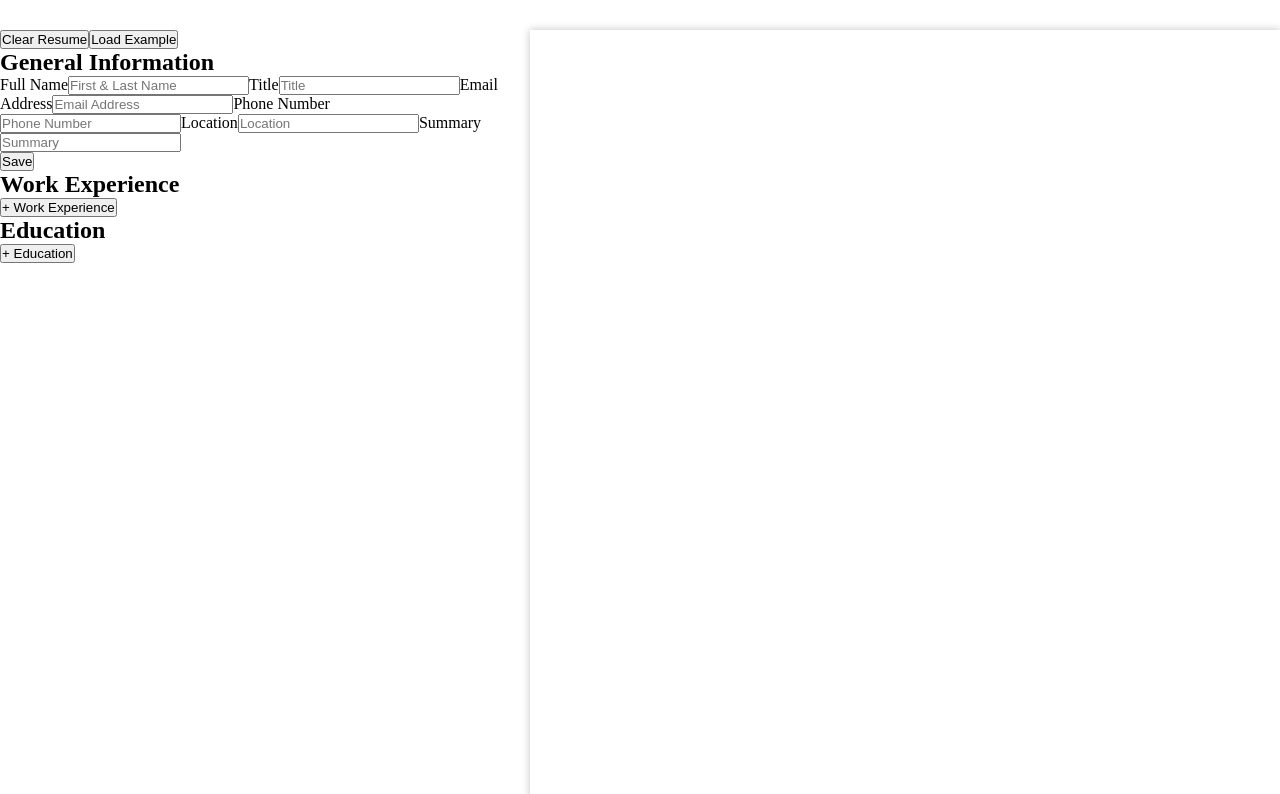
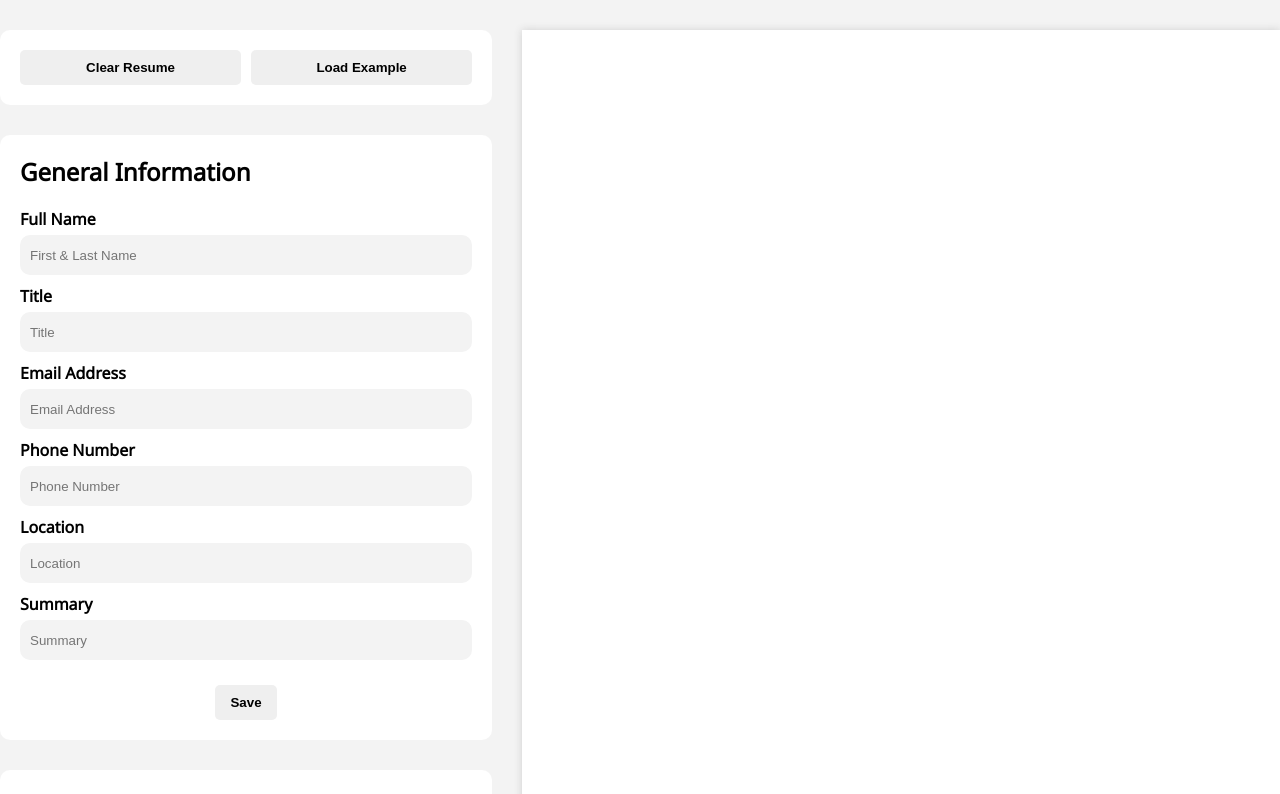
Before and after one commit to caylinvu/cv-app, a React (Vite) app: page / in a window 1280 px wide. Shown: the top 794 px of the page. Built offline with nearby package versions, Linux system fonts and the light colour scheme.

Commit message:
Style input fields

```diff
--- a/index.html
+++ b/index.html
@@ -4,6 +4,10 @@
     <meta charset="UTF-8" />
     <meta name="viewport" content="width=device-width, initial-scale=1.0" />
     <title>CV App</title>
+    <link
+      href="https://fonts.googleapis.com/css2?family=DM+Serif+Display&family=Noto+Sans&display=swap"
+      rel="stylesheet"
+    />
   </head>
   <body>
     <div id="root"></div>
--- a/src/components/Buttons.jsx
+++ b/src/components/Buttons.jsx
@@ -1,3 +1,5 @@
+import '../styles/Buttons.css';
+
 function AddButton({ handleClick, title }) {
   return (
     <button type="button" onClick={handleClick}>
--- a/src/components/InputControl.jsx
+++ b/src/components/InputControl.jsx
@@ -65,7 +65,7 @@ function InputControl({ setGeneralInfo, setWorkExp, setEducation, setNewWorkId,
   };
 
   return (
-    <div>
+    <div className="input-controls">
       <button type="button" onClick={clearResume}>
         Clear Resume
       </button>
--- a/src/components/InputExperience.jsx
+++ b/src/components/InputExperience.jsx
@@ -73,14 +73,18 @@ function InputExperience({ section, setSection, Form, title, newId, setNewId })
         <div className="input-preview">
           {section.map((obj) => {
             return (
-              <div key={obj.id}>
+              <div key={obj.id} className="entry">
                 {title == 'Education' ? <h3>{obj.school}</h3> : <h3>{obj.company}</h3>}
-                <EditButton handleClick={editExp} className={obj.id} />
-                <DeleteButton handleClick={deleteExp} className={obj.id} />
+                <div className="entry-btns">
+                  <EditButton handleClick={editExp} className={obj.id} />
+                  <DeleteButton handleClick={deleteExp} className={obj.id} />
+                </div>
               </div>
             );
           })}
-          <AddButton handleClick={addExp} title={title} />
+          <div className="add-btn">
+            <AddButton handleClick={addExp} title={title} />
+          </div>
         </div>
       )}
     </div>
--- a/src/components/education/EducationForm.jsx
+++ b/src/components/education/EducationForm.jsx
@@ -2,8 +2,9 @@ import { SaveButton } from '../Buttons';
 
 function EducationForm({ activeObj, handleChange, handleClick }) {
   return (
-    <form className="education-form">
+    <form className="form">
       <div className={activeObj.id} id="education-inputs">
+        <div className="input">
           <label htmlFor="edu-school">School</label>
           <input
             type="text"
@@ -13,6 +14,8 @@ function EducationForm({ activeObj, handleChange, handleClick }) {
             value={activeObj.school}
             onChange={handleChange}
           />
+        </div>
+        <div className="input">
           <label htmlFor="edu-degree">Degree</label>
           <input
             type="text"
@@ -22,6 +25,8 @@ function EducationForm({ activeObj, handleChange, handleClick }) {
             value={activeObj.degree}
             onChange={handleChange}
           />
+        </div>
+        <div className="input">
           <label htmlFor="edu-start">Start Date</label>
           <input
             type="text"
@@ -31,6 +36,8 @@ function EducationForm({ activeObj, handleChange, handleClick }) {
             value={activeObj.startDate}
             onChange={handleChange}
           />
+        </div>
+        <div className="input">
           <label htmlFor="edu-end">End Date</label>
           <input
             type="text"
@@ -40,6 +47,8 @@ function EducationForm({ activeObj, handleChange, handleClick }) {
             value={activeObj.endDate}
             onChange={handleChange}
           />
+        </div>
+        <div className="input">
           <label htmlFor="edu-description">Description</label>
           <input
             type="text"
@@ -50,7 +59,10 @@ function EducationForm({ activeObj, handleChange, handleClick }) {
             onChange={handleChange}
           />
         </div>
+      </div>
+      <div className="save-btn">
         <SaveButton handleClick={handleClick} />
+      </div>
     </form>
   );
 }
--- a/src/components/generalInfo/GeneralForm.jsx
+++ b/src/components/generalInfo/GeneralForm.jsx
@@ -2,8 +2,9 @@ import { SaveButton } from '../Buttons';
 
 function GeneralForm({ info, handleChange, handleClick }) {
   return (
-    <form className="general-form">
-      <div className="general-inputs">
+    <form className="form">
+      <div id="general-inputs">
+        <div className="input">
           <label htmlFor="gen-name">Full Name</label>
           <input
             type="text"
@@ -13,6 +14,8 @@ function GeneralForm({ info, handleChange, handleClick }) {
             value={info.name}
             onChange={handleChange}
           />
+        </div>
+        <div className="input">
           <label htmlFor="gen-title">Title</label>
           <input
             type="text"
@@ -22,6 +25,8 @@ function GeneralForm({ info, handleChange, handleClick }) {
             value={info.title}
             onChange={handleChange}
           />
+        </div>
+        <div className="input">
           <label htmlFor="gen-email">Email Address</label>
           <input
             type="text"
@@ -31,6 +36,8 @@ function GeneralForm({ info, handleChange, handleClick }) {
             value={info.email}
             onChange={handleChange}
           />
+        </div>
+        <div className="input">
           <label htmlFor="gen-phone">Phone Number</label>
           <input
             type="text"
@@ -40,6 +47,8 @@ function GeneralForm({ info, handleChange, handleClick }) {
             value={info.phone}
             onChange={handleChange}
           />
+        </div>
+        <div className="input">
           <label htmlFor="gen-location">Location</label>
           <input
             type="text"
@@ -49,6 +58,8 @@ function GeneralForm({ info, handleChange, handleClick }) {
             value={info.location}
             onChange={handleChange}
           />
+        </div>
+        <div className="input">
           <label htmlFor="gen-summary">Summary</label>
           <input
             type="text"
@@ -59,7 +70,10 @@ function GeneralForm({ info, handleChange, handleClick }) {
             onChange={handleChange}
           />
         </div>
+      </div>
+      <div className="save-btn">
         <SaveButton handleClick={handleClick} />
+      </div>
     </form>
   );
 }
--- a/src/components/generalInfo/InputGeneralInfo.jsx
+++ b/src/components/generalInfo/InputGeneralInfo.jsx
@@ -24,7 +24,7 @@ function InputGeneralInfo({ info, setInfo }) {
       {showInputs ? (
         <GeneralForm info={info} handleChange={handleChange} handleClick={save} />
       ) : (
-        <div>
+        <div className="entry">
           <h3>{info.name}</h3>
           <EditButton handleClick={edit} />
         </div>
--- a/src/components/workExp/WorkExpForm.jsx
+++ b/src/components/workExp/WorkExpForm.jsx
@@ -2,8 +2,9 @@ import { SaveButton } from '../Buttons';
 
 function WorkExpForm({ activeObj, handleChange, handleClick }) {
   return (
-    <form className="work-exp-form">
+    <form className="form">
       <div className={activeObj.id} id="work-exp-inputs">
+        <div className="input">
           <label htmlFor="work-company">Company</label>
           <input
             type="text"
@@ -13,6 +14,8 @@ function WorkExpForm({ activeObj, handleChange, handleClick }) {
             value={activeObj.company}
             onChange={handleChange}
           />
+        </div>
+        <div className="input">
           <label htmlFor="work-position">Position</label>
           <input
             type="text"
@@ -22,6 +25,8 @@ function WorkExpForm({ activeObj, handleChange, handleClick }) {
             value={activeObj.position}
             onChange={handleChange}
           />
+        </div>
+        <div className="input">
           <label htmlFor="work-start">Start Date</label>
           <input
             type="text"
@@ -31,6 +36,8 @@ function WorkExpForm({ activeObj, handleChange, handleClick }) {
             value={activeObj.startDate}
             onChange={handleChange}
           />
+        </div>
+        <div className="input">
           <label htmlFor="work-end">End Date</label>
           <input
             type="text"
@@ -40,6 +47,8 @@ function WorkExpForm({ activeObj, handleChange, handleClick }) {
             value={activeObj.endDate}
             onChange={handleChange}
           />
+        </div>
+        <div className="input">
           <label htmlFor="work-description">Description</label>
           <input
             type="text"
@@ -50,7 +59,10 @@ function WorkExpForm({ activeObj, handleChange, handleClick }) {
             onChange={handleChange}
           />
         </div>
+      </div>
+      <div className="save-btn">
         <SaveButton handleClick={handleClick} />
+      </div>
     </form>
   );
 }
--- a/src/styles/App.css
+++ b/src/styles/App.css
@@ -1,9 +1,54 @@
 .input-container {
-  max-width: 500px;
+  width: 500px;
+  display: flex;
+  flex-direction: column;
+  gap: 30px;
+}
+
+.input-container > div {
+  background-color: white;
+  border-radius: 10px;
+  padding: 20px;
+}
+
+.input-section h2 {
+  padding-bottom: 20px;
+}
+
+.input {
+  display: flex;
+  flex-direction: column;
+  gap: 5px;
+  padding-bottom: 10px;
+}
+
+.input label {
+  font-weight: bold;
+}
+
+input {
+  border: none;
+  background-color: rgb(243, 243, 243);
+  border-radius: 10px;
+  height: 40px;
+  padding: 0px 10px;
+}
+
+input:focus {
+  outline: 0;
+  /* border: 2px solid rgb(255, 157, 178); */
+  border: 1px solid rgb(0, 140, 255);
+  box-shadow: 0px 0px 3px rgb(0, 140, 255);
+}
+
+.entry {
+  display: flex;
+  justify-content: space-between;
 }
 
 .display-container {
   width: 770px;
   height: 1000px;
-  box-shadow: 0 0 8px rgb(194, 194, 194);
+  box-shadow: 0 0 8px rgb(207, 207, 207);
+  background-color: white;
 }
--- /dev/null
+++ b/src/styles/Buttons.css
@@ -0,0 +1,27 @@
+button {
+  padding: 10px 15px;
+  border-radius: 5px;
+  border: none;
+  cursor: pointer;
+  font-weight: bold;
+}
+
+.input-controls {
+  display: flex;
+  gap: 10px;
+}
+
+.input-controls button {
+  width: 50%;
+}
+
+.save-btn,
+.add-btn {
+  text-align: center;
+  margin-top: 15px;
+}
+
+.entry-btns {
+  display: flex;
+  gap: 10px;
+}
--- a/src/styles/index.css
+++ b/src/styles/index.css
@@ -7,6 +7,9 @@
 body {
   max-width: 1300px;
   margin: 30px auto;
+  background-color: rgb(243, 243, 243);
+  /* font-family: 'DM Serif Display', serif; */
+  font-family: 'Noto Sans', sans-serif;
 }
 
 #root {
```
Also changed, not shown: src/App.jsx (+12 -4 lines). Lines whose indentation alone changed are shown as unchanged.
